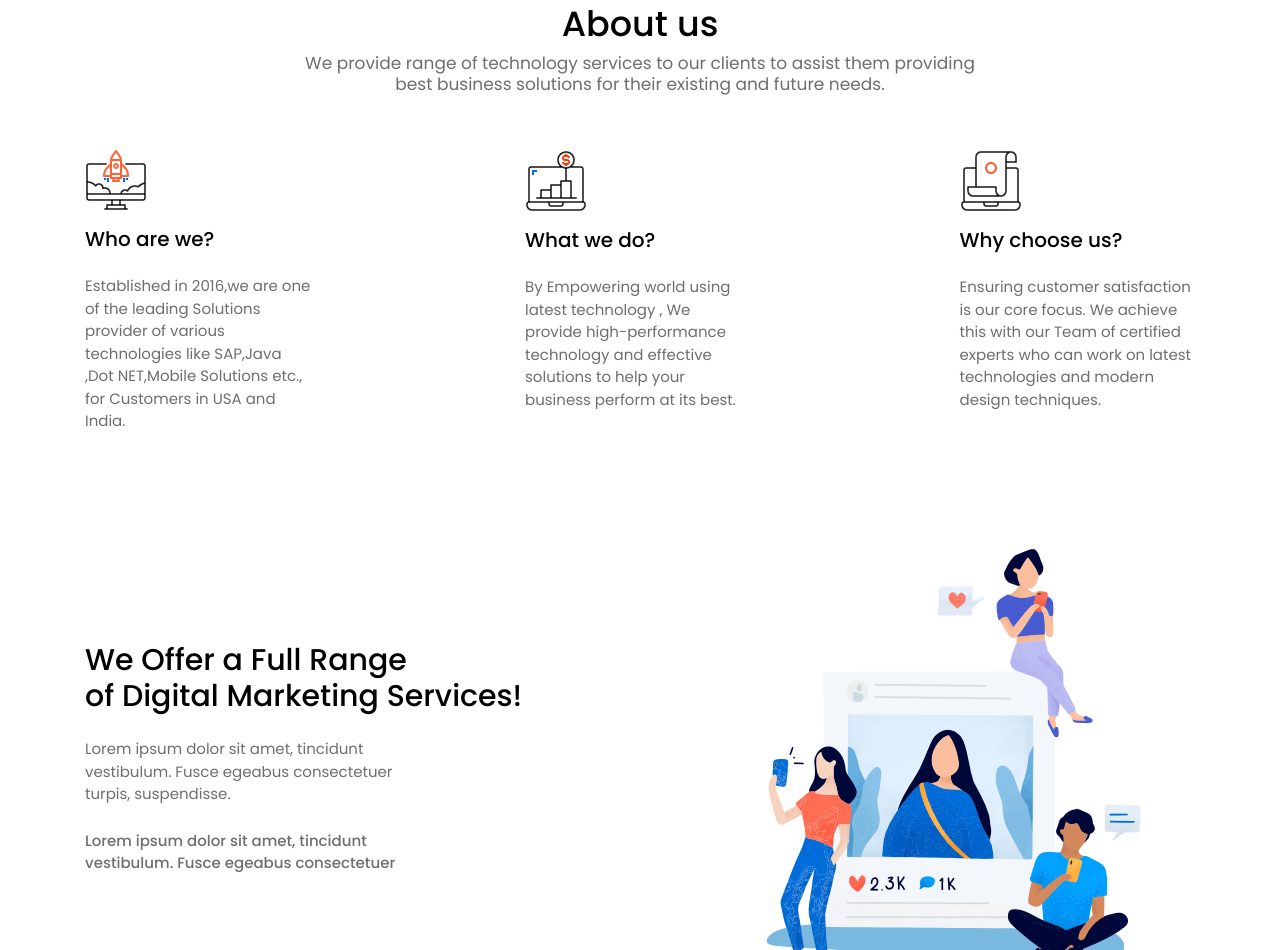
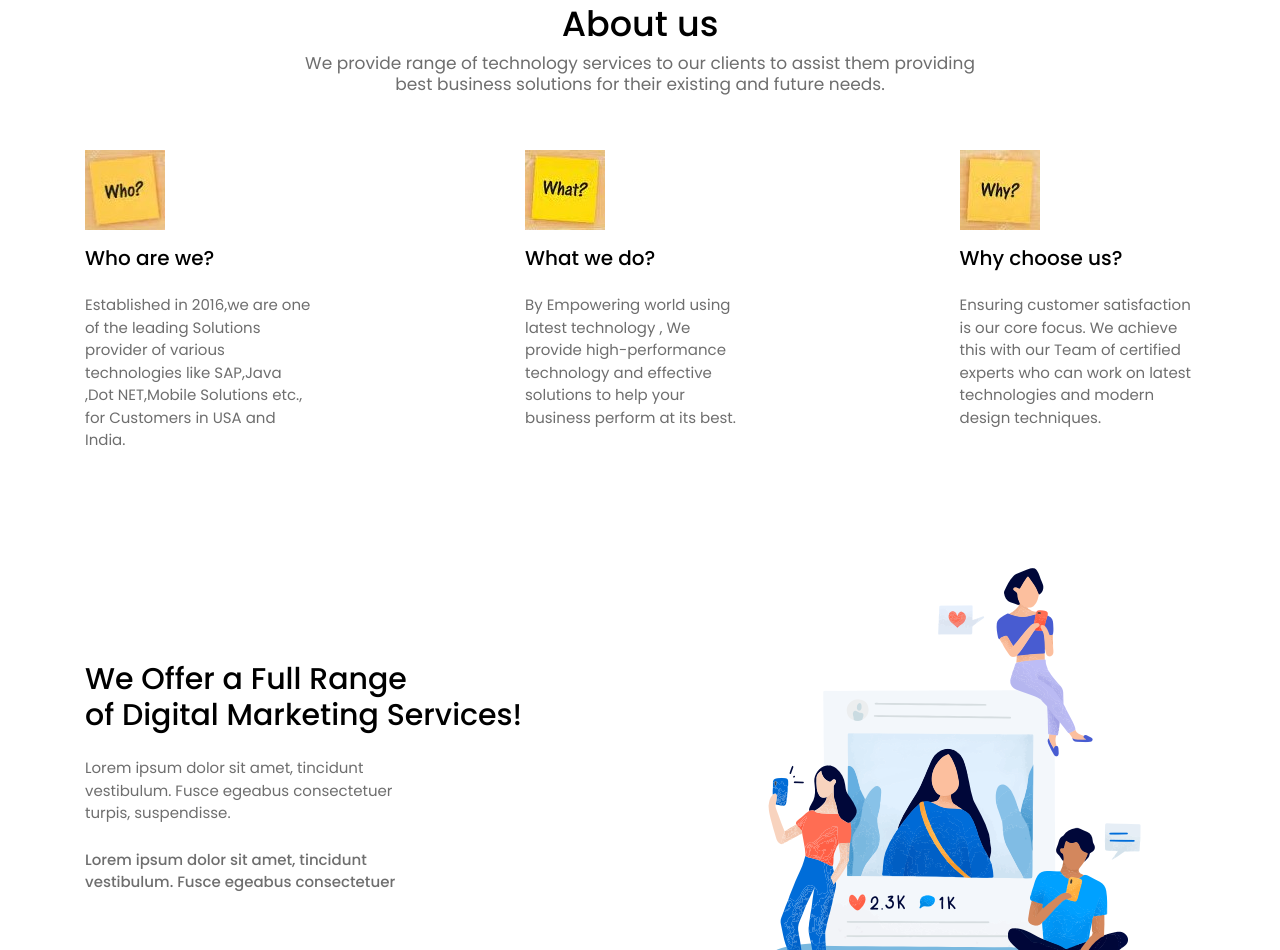
Before and after one commit to Sowmya2400/VergeSystem, a website: page index.html in a window 1280 px wide. Shown: the part 783-1733 px from the top of the page. Drawn offline with Linux system fonts and the light colour scheme.

Commit message:
about us 0.5-added imgs

```diff
--- a/index.html
+++ b/index.html
@@ -76,7 +76,7 @@
         <div class="d-md-flex justify-content-between">
           <div class="grid-margin d-flex justify-content-start">
             <div class="features-width">
-              <img src="images/Group12.svg" alt="" class="img-icons">
+              <img src="images/who.jpg" alt="" class="img-icons">
               <h5 class="py-3">Who are we?</h5>
               <p class="text-muted">Established in 2016,we are one of the leading Solutions
                 provider of various technologies like
@@ -85,7 +85,7 @@
           </div>
           <div class="grid-margin d-flex justify-content-center">
             <div class="features-width">
-              <img src="images/Group7.svg" alt="" class="img-icons">
+              <img src="images/what.jpg" alt="" class="img-icons">
               <h5 class="py-3">What we do?</h5>
               <p class="text-muted">By Empowering world using latest technology , We provide high-performance
                 technology and effective solutions to help your business perform at its best.</p>
@@ -93,7 +93,7 @@
           </div>
           <div class="grid-margin d-flex justify-content-end">
             <div class="features-width">
-              <img src="images/Group5.svg" alt="" class="img-icons">
+              <img src="images/why.jpg" alt="" class="img-icons">
               <h5 class="py-3">Why choose us?</h5>
               <p class="text-muted">Ensuring customer satisfaction is our core focus. We achieve this with our
                 Team of certified experts who can work on latest technologies and modern design
```
Also changed, not shown: images/what.jpg (added), images/who.jpg (added), images/why.jpg (added).
